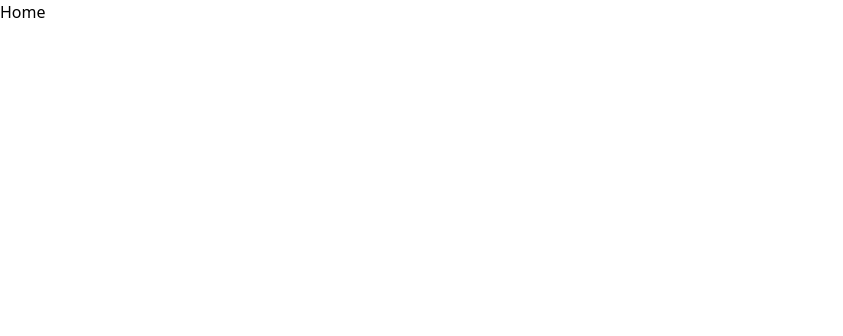
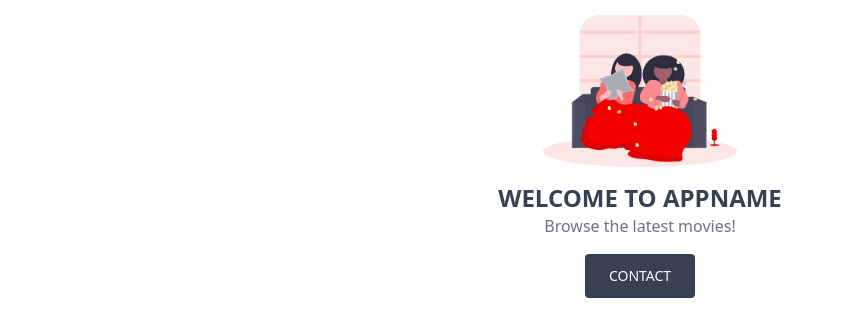
Before and after one commit to EdMark11/movieApp, a Next.js app: page / in a window 1280 px wide. Shown: the top 336 px of the page, without its empty margins (0-843 px from the left). Built offline with nearby package versions, Linux system fonts and the light colour scheme.

Commit message:
creating landing page and contact page

```diff
--- /dev/null
+++ b/src/components/Landing.js
@@ -0,0 +1,23 @@
+import Image from "next/image"
+import Link from "next/link"
+
+const Landing = () => {
+  return (
+    <>
+        <div className='text-center bg-white pb-10'>
+            <div className='w-60 mx-auto'>
+                <Image src={"/watchmovie.png"} height={250} width={250} alt=""/>
+            </div>
+            <h1 className="text-2xl text-gray-700 uppercase font-bold">Welcome to APPNAME</h1>
+            <p className="text-gray-500">Browse the latest movies!</p>
+            <Link href="/contact">
+                <button className="bg-gray-700 text-white py-3 px-6 rounded text-sm mt-4">CONTACT</button>
+            </Link>
+
+        </div>
+
+    </>
+  )
+}
+
+export default Landing
--- /dev/null
+++ b/src/pages/contact.js
@@ -0,0 +1,9 @@
+
+
+const contact = () => {
+  return (
+    <div className="text-center mt-20"></div>
+  )
+}
+
+export default contact
--- a/src/pages/index.js
+++ b/src/pages/index.js
@@ -1,9 +1,10 @@
+import Landing from "../components/Landing";
 
 
 export default function Home() {
   return (
     <main>
-      <h1>Home</h1>
+      <Landing />
     </main>
   )
 }
```
Also changed, not shown: public/watchmovie.png (added).
